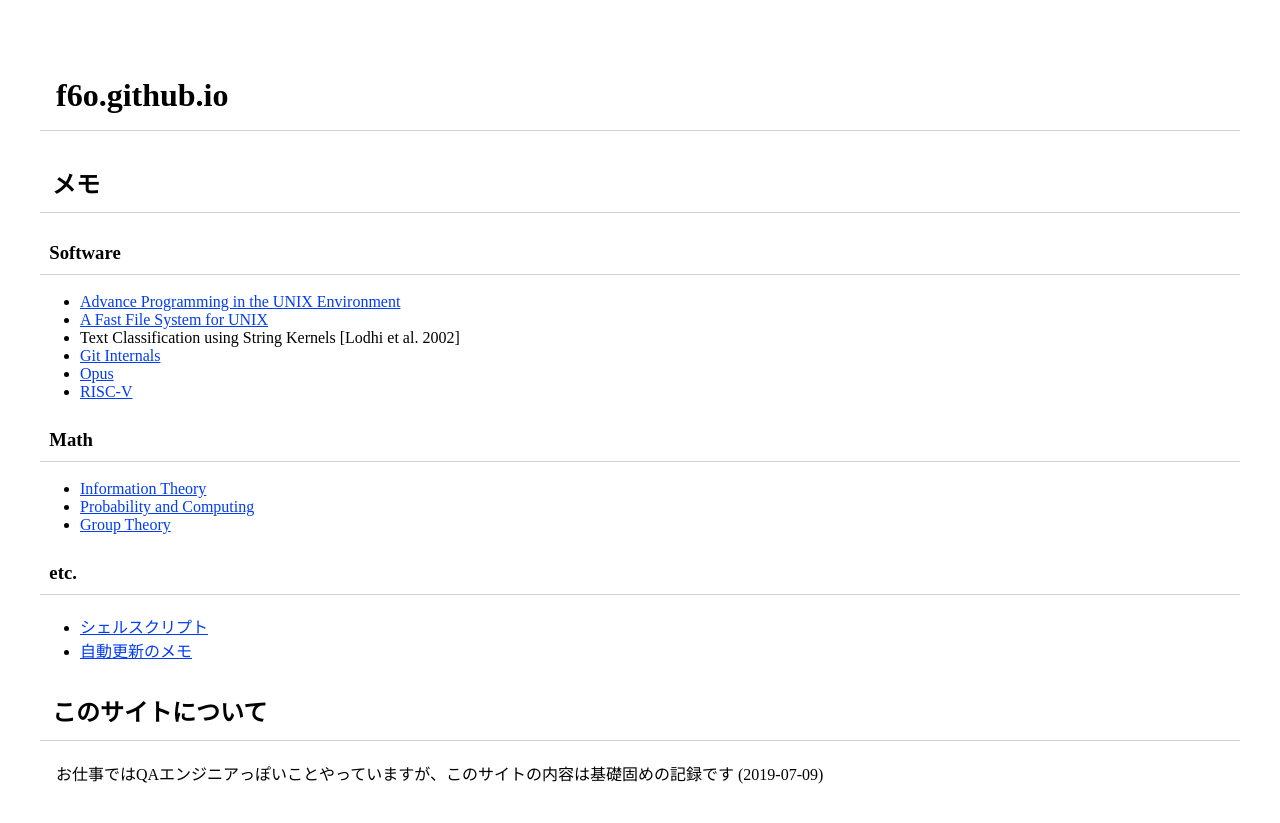
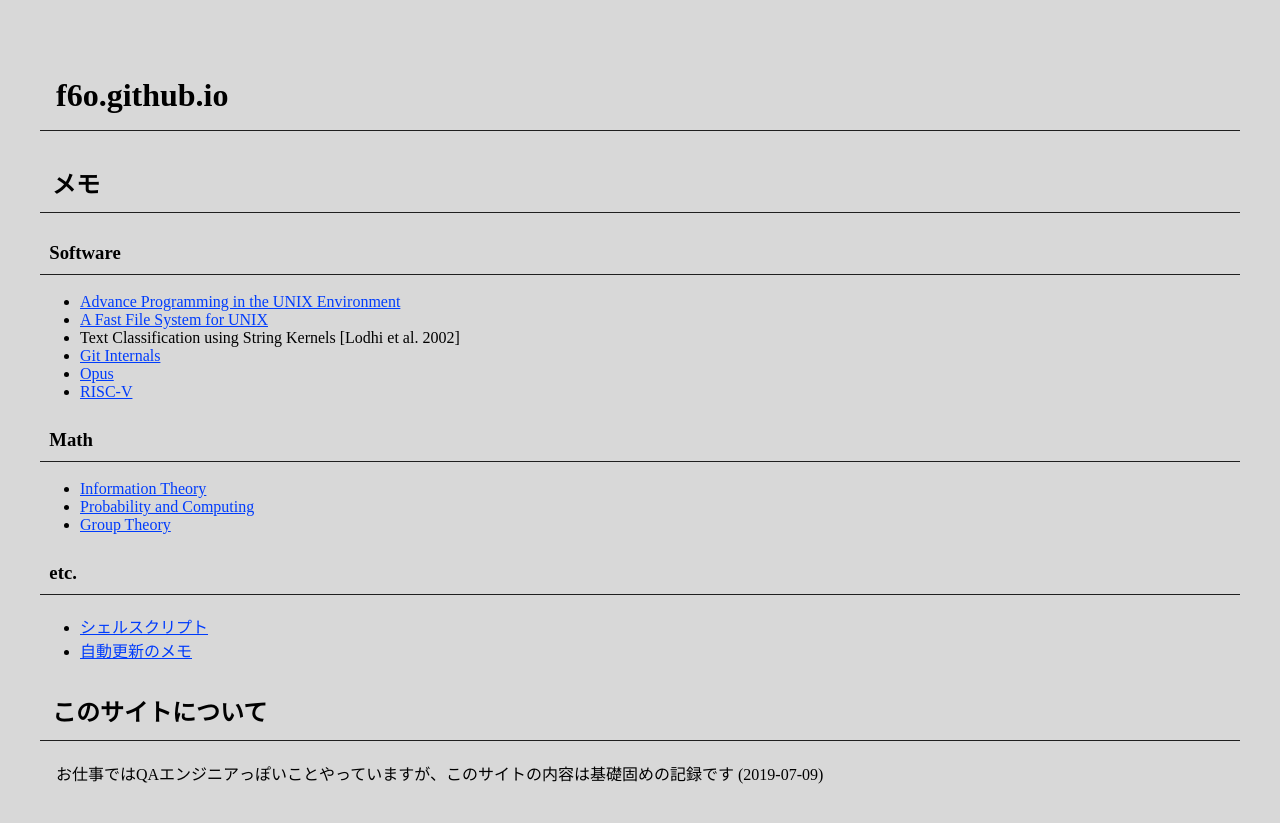
Before and after one commit to f6o/f6o.github.io, a Jekyll site: the page built from readme.md, in a window 1280 px wide. Shown: the top 823 px of the page. Built offline with Jekyll 4.4.1, drawn with Linux system fonts in a browser that asks for light colours; nearby versions of some CDN libraries; our own code applies the rules of GitHub Pages for plain Markdown files.

Commit message:
change stylesheet

```diff
--- a/_layouts/default.html
+++ b/_layouts/default.html
@@ -19,11 +19,12 @@
 </script>
 <style>
   body { padding: 2em; }
-  h1, h2, h3 { padding: 0.5em; border-bottom: 1px solid #cfcfcf; }
+  h1, h2, h3 { padding: 0.5em; border-bottom: 1px solid #1f1f1f; }
   p, pre { margin : 0 1em; }
   pre, code { font-family: "Courier New", "Consolas", monospace; }
   pre { overflow: auto; }
-  blockquote { border-left: 3px solid #cfcfcf }
+  blockquote { border-left: 3px solid #1f1f1f }
+  body { background : #d8d8d8 }
   a { color: #003cfc; }
   a:visited { color: #9c3c3c; }
 </style>
```
